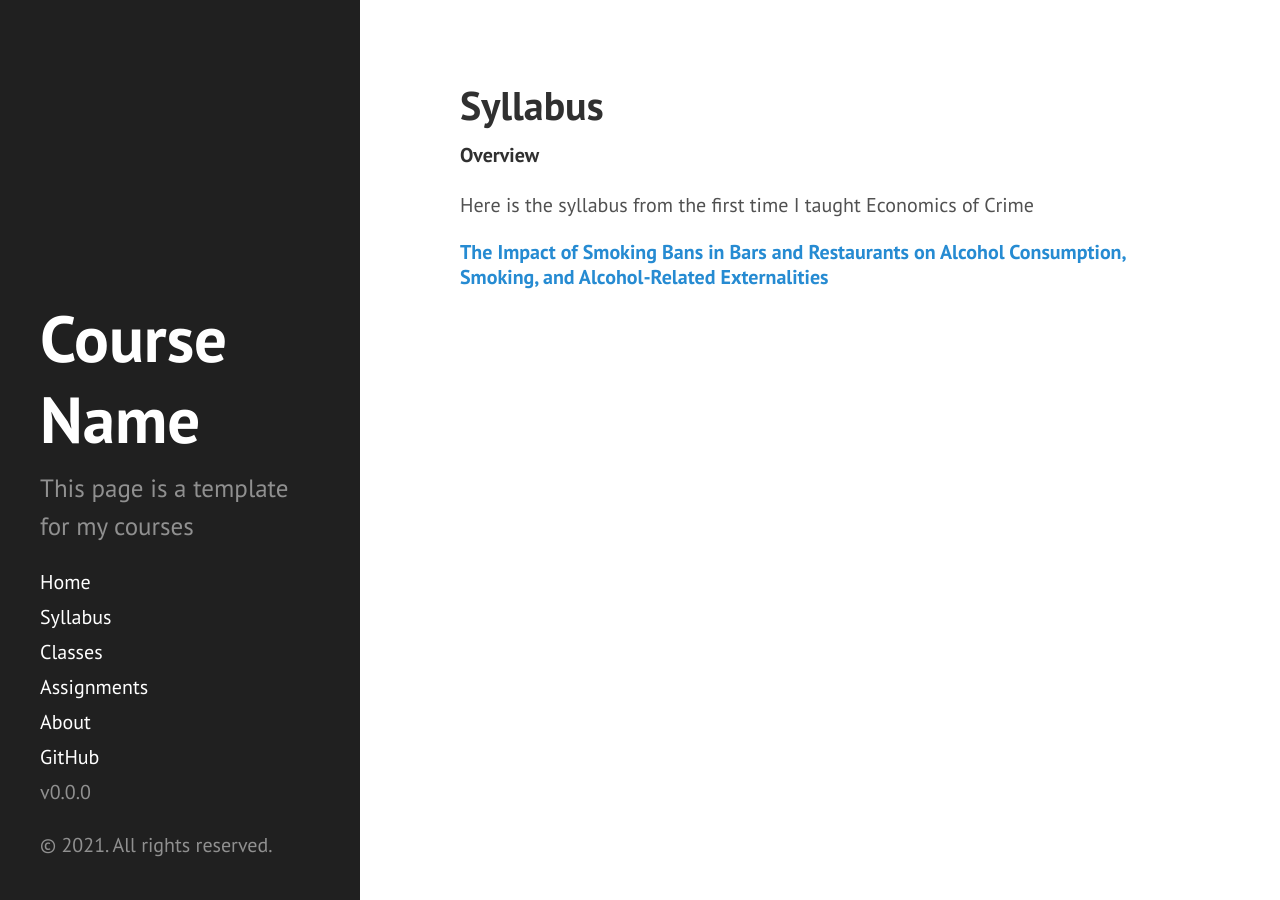
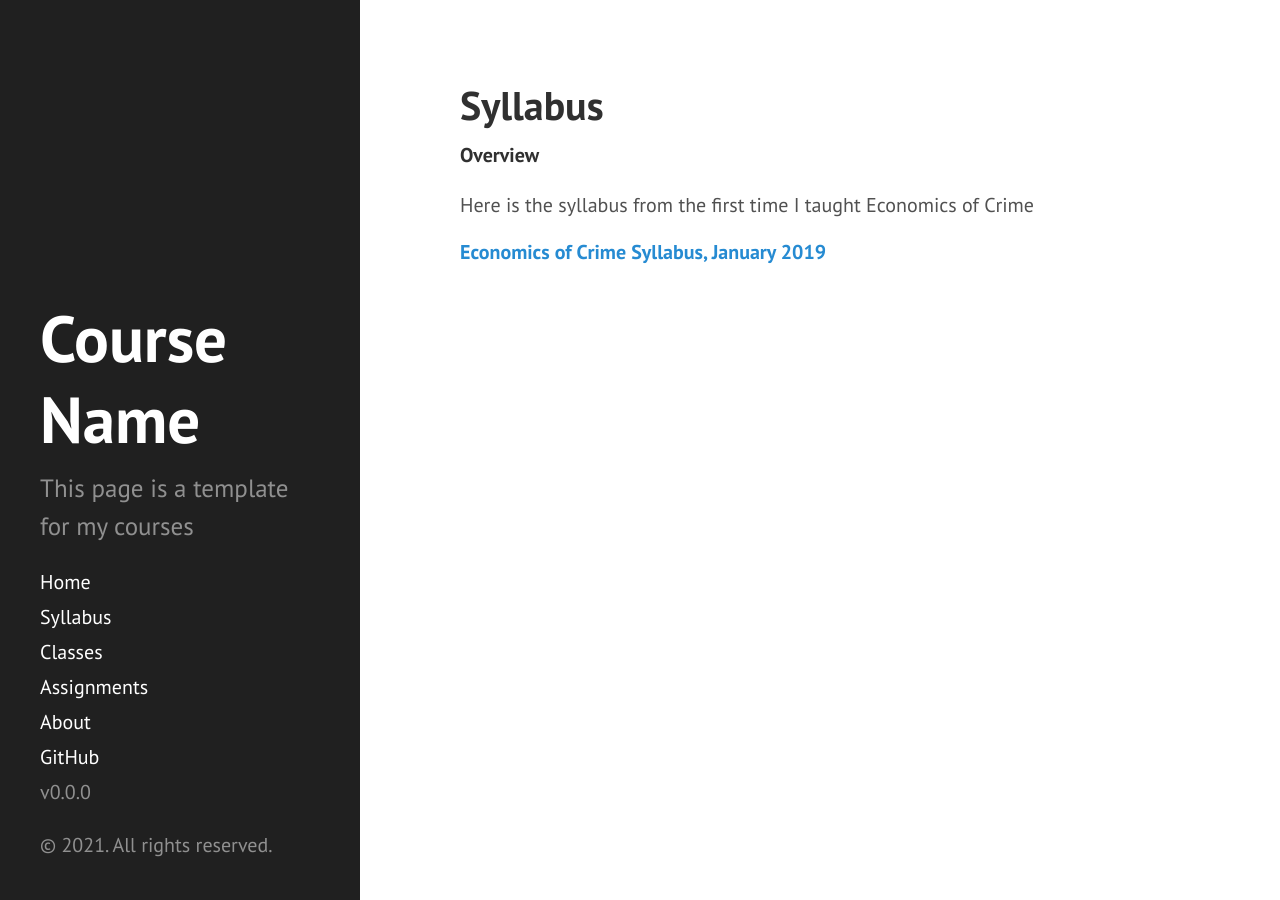
Before and after one commit to anne-m-burton/course-template-temp, a Jekyll site: the page built from syllabus.md, in a window 1280 px wide. Built offline with Jekyll 4.4.1, drawn with Linux system fonts in a browser that asks for light colours.

Commit message:
Update syllabus.md

```diff
--- a/syllabus.md
+++ b/syllabus.md
@@ -7,4 +7,4 @@ title: Syllabus
 
 Here is the syllabus from the first time I taught Economics of Crime
 
-<h4 id="the-impact-of-smoking-bans-in-bars-and-restaurants-on-alcohol-consumption-smoking-and-alcohol-related-externalities"><a href="https://annemburton.com/pages/working_papers/Burton_JMP.pdf">The Impact of Smoking Bans in Bars and Restaurants on Alcohol Consumption, Smoking, and Alcohol-Related Externalities</a></h4>
+<h4 id="econ-of-crime-syllabus-jan19"><a href="https://annemburton.com/course-template-temp/econ_of_crime_syllabus.pdf">Economics of Crime Syllabus, January 2019</a></h4>
```
